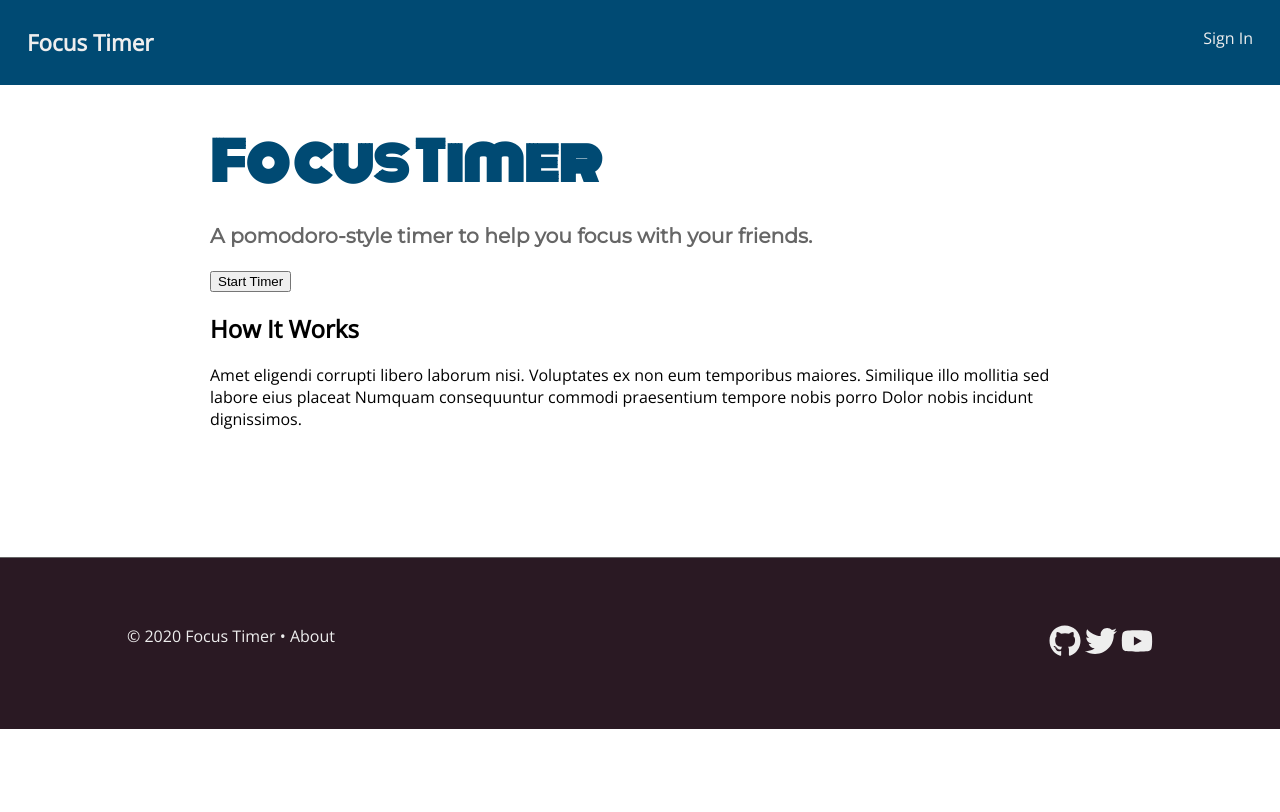
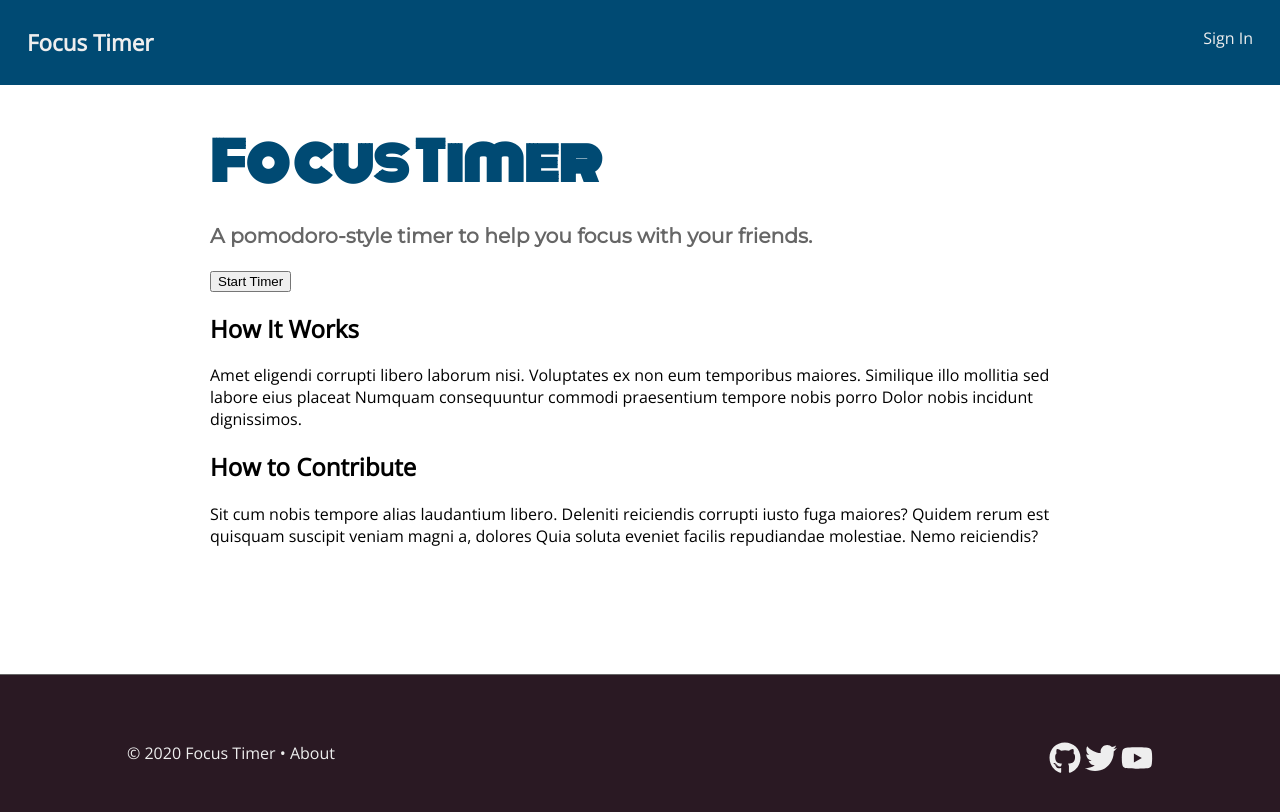
Before and after one commit to codeselfstudy/focus_timer, a React (Create React App) app: page / in a window 1280 px wide. Shown: the top 812 px of the page. Built offline with nearby package versions, Linux system fonts and the light colour scheme.

Commit message:
Add text

```diff
--- a/src/pages/home/home.js
+++ b/src/pages/home/home.js
@@ -19,6 +19,13 @@ const HomePage = () => (
             Numquam consequuntur commodi praesentium tempore nobis porro Dolor
             nobis incidunt dignissimos.
         </p>
+        <h2>How to Contribute</h2>
+        <p>
+            Sit cum nobis tempore alias laudantium libero. Deleniti reiciendis
+            corrupti iusto fuga maiores? Quidem rerum est quisquam suscipit
+            veniam magni a, dolores Quia soluta eveniet facilis repudiandae
+            molestiae. Nemo reiciendis?
+        </p>
     </div>
 );
 
```
Also changed, not shown: 1 other file (tests, documents, lock files or other folders).
